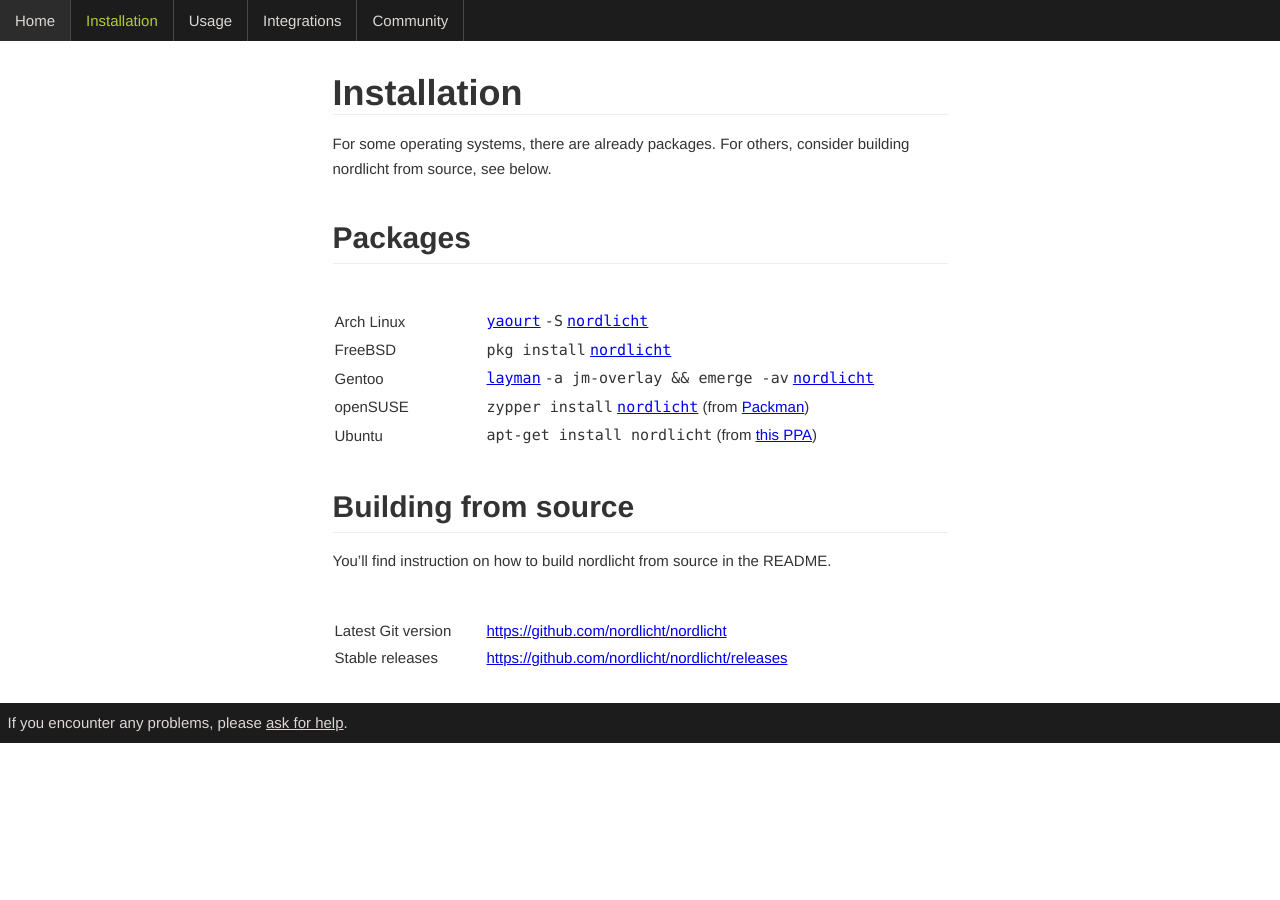
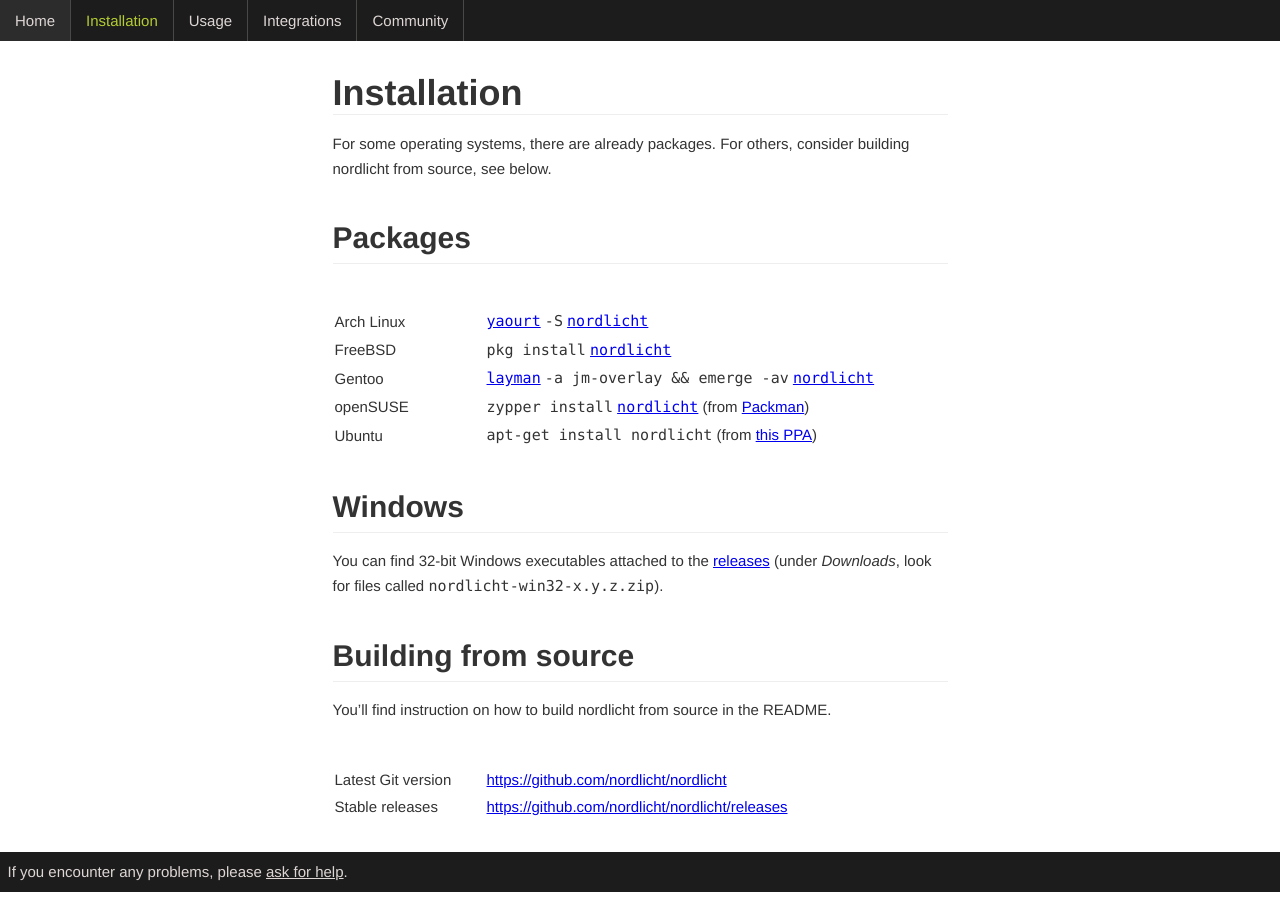
Before and after one commit to nordlicht/nordlicht.github.io, a Jekyll site: the page built from installation.md, in a window 1280 px wide. Built offline with Jekyll 4.4.1, drawn with Linux system fonts in a browser that asks for light colours; Markdown is read by kramdown in place of the engine named in the settings.

Commit message:
Mention Windows builds

```diff
--- a/installation.md
+++ b/installation.md
@@ -16,6 +16,10 @@ For some operating systems, there are already packages. For others, consider bui
 | openSUSE | `zypper install` [`nordlicht`](http://packman.links2linux.de/package/nordlicht) (from [Packman](https://en.opensuse.org/Additional_package_repositories#Packman)) |
 | Ubuntu | `apt-get install nordlicht` (from [this PPA](https://launchpad.net/~blinry/+archive/nordlicht)) |
 
+## Windows
+
+You can find 32-bit Windows executables attached to the [releases](https://github.com/nordlicht/nordlicht/releases) (under *Downloads*, look for files called `nordlicht-win32-x.y.z.zip`).
+
 ## Building from source
 
 You'll find instruction on how to build nordlicht from source in the README.
```
